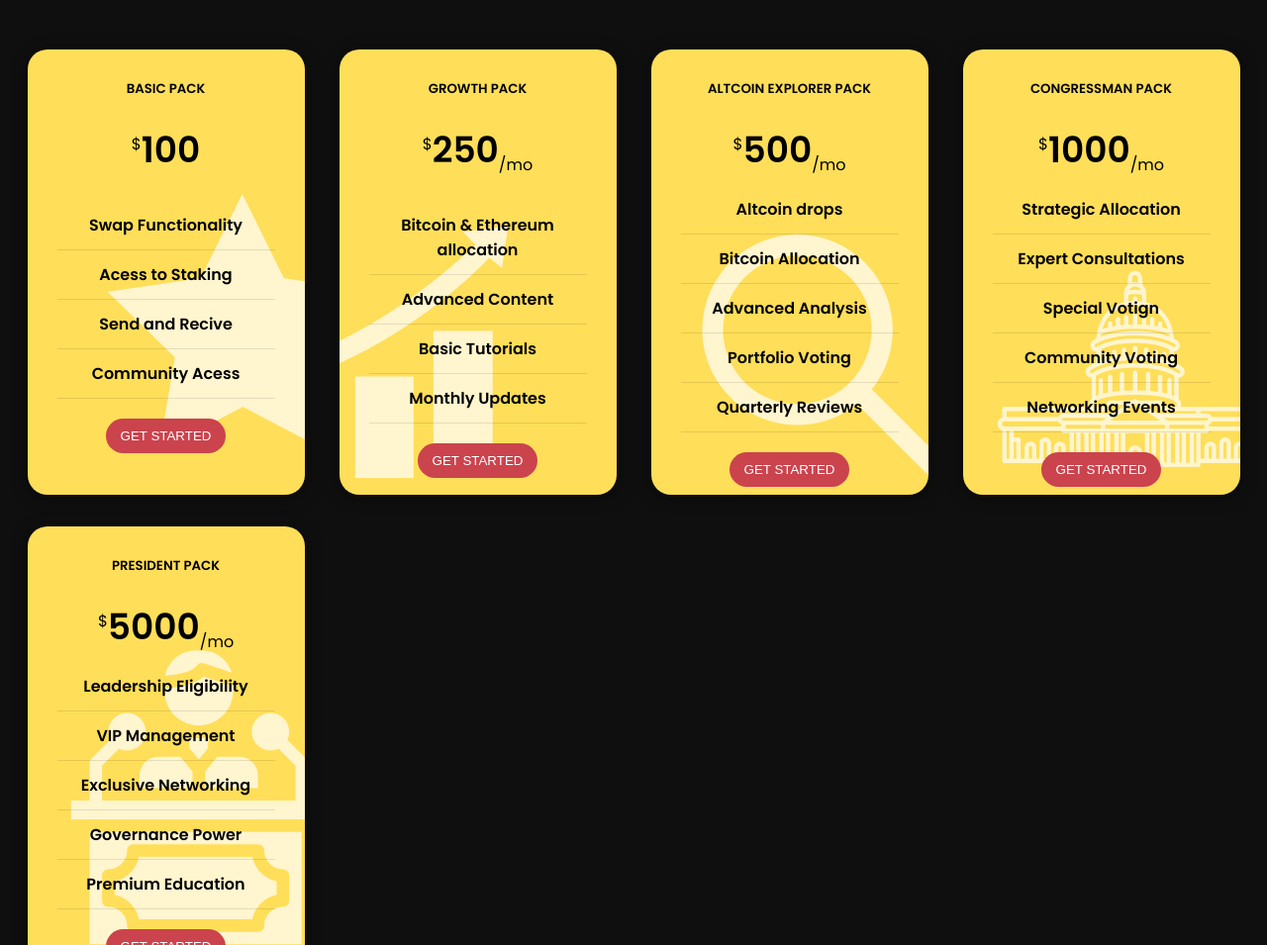
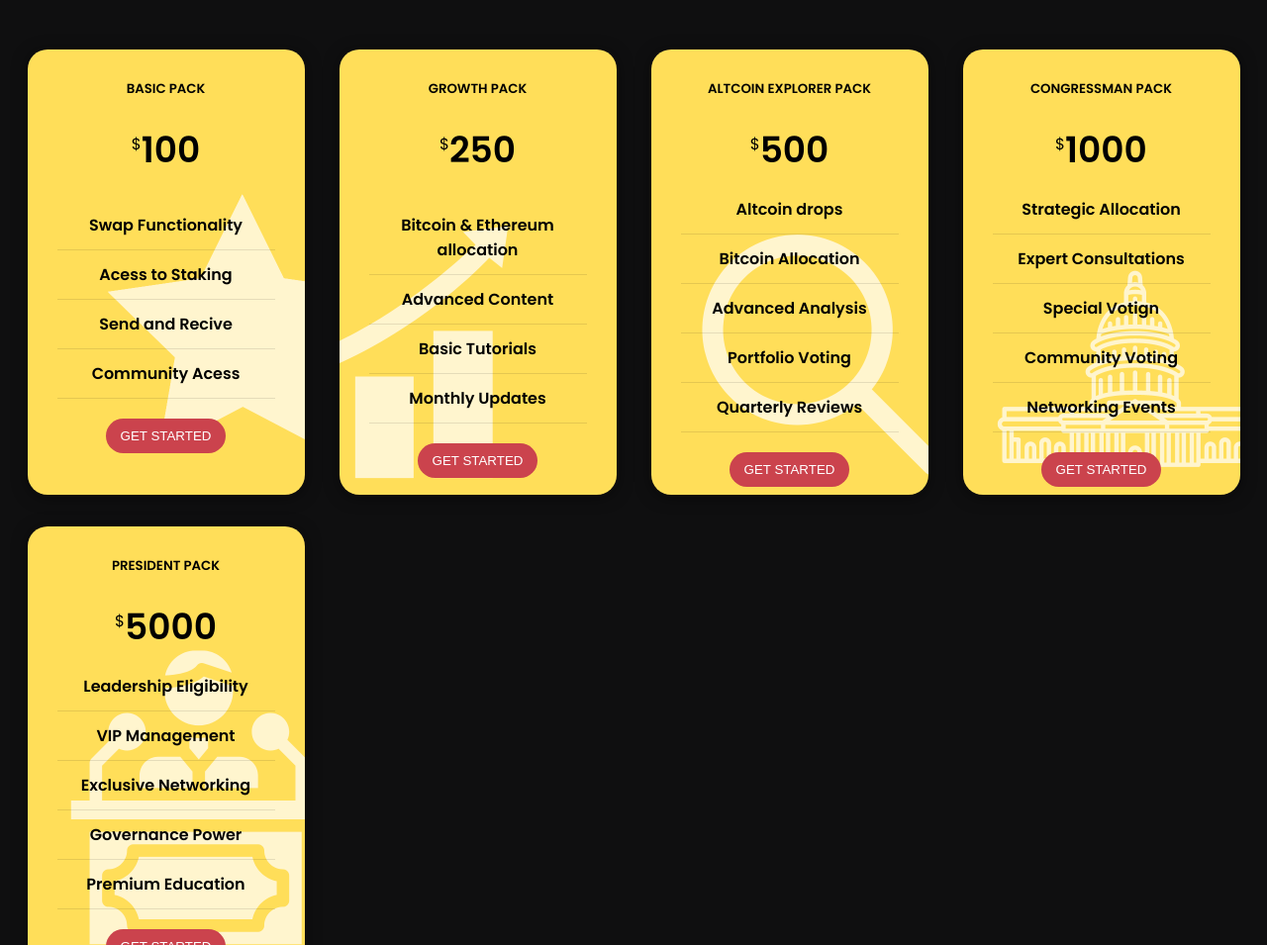
Before and after one commit to Maximrpg/rep-1-website, a plain HTML site: page index.html in a window 1280 px wide. Shown: the part 2600-3555 px from the top of the page at 99% size. Drawn offline with nearby package versions, Linux system fonts and the light colour scheme.

Commit message:
Update index.html

```diff
--- a/index.html
+++ b/index.html
@@ -292,7 +292,7 @@
 
     <div class="pricing-box text-center" style="background-image: url(assets/img/grow.png);">
         <h5>GROWTH PACK</h5>
-        <p class="price"><sup>$</sup>250<sub>/mo</sub></p>
+        <p class="price"><sup>$</sup>250
         <ul class="features-list">
             <li><strong>Bitcoin & Ethereum allocation</strong></li>
             <li><strong>Advanced Content</strong></li>
@@ -304,7 +304,7 @@
 
     <div class="pricing-box text-center" style="background-image: url(assets/img/zoom.png);">
         <h5>ALTCOIN EXPLORER PACK</h5>
-        <p class="price"><sup>$</sup>500<sub>/mo</sub></p>
+        <p class="price"><sup>$</sup>500
         <ul class="features-list" style="margin-top: -1rem;">
             <li><strong>Altcoin drops </strong></li>
             <li><strong>Bitcoin Allocation</strong></li>
@@ -317,7 +317,7 @@
 
     <div class="pricing-box pricing-box-bg-image text-center" style="background-image: url(assets/img/congress.png);">
         <h5>CONGRESSMAN PACK</h5>
-        <p class="price"><sup>$</sup>1000<sub>/mo</sub></p>
+        <p class="price"><sup>$</sup>1000
         <ul class="features-list" style="margin-top: -1rem;">
             <li><strong>Strategic Allocation</strong></li>
             <li><strong>Expert Consultations</strong></li>
@@ -330,7 +330,7 @@
 
     <div class="pricing-box text-center" style="background-image: url(assets/img/president.png);">
         <h5>PRESIDENT PACK</h5>
-        <p class="price" ><sup >$</sup>5000<sub>/mo</sub></p>
+        <p class="price" ><sup >$</sup>5000
         <ul class="features-list" style="margin-top: -1rem;">
 
             <li><strong>Leadership Eligibility</strong></li>
```
